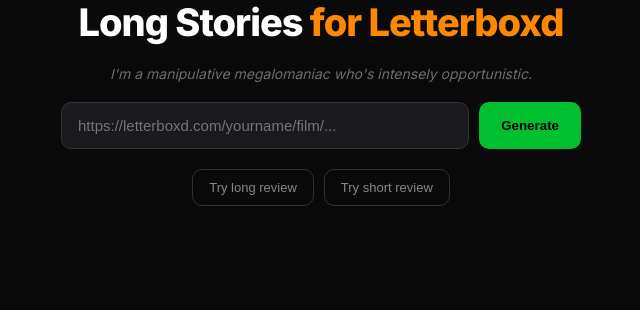
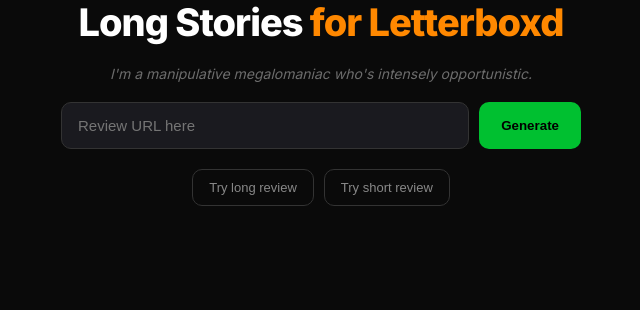
Before and after one commit to lennessyy/long-stories-letterboxd, a Flask app: page / in a window 1280 px wide. Shown: the part 298-608 px from the top of the page, without its empty margins (319-959 px from the left). Run offline with Flask 3, Linux system fonts and the light colour scheme; some libraries are stand-ins or nearby versions; some web fonts are replaced.

Commit message:
Update input placeholder to "Review URL here"
Co-Authored-By: Claude Opus 4.6 (1M context) <noreply@anthropic.com>

```diff
--- a/templates/index.html
+++ b/templates/index.html
@@ -103,7 +103,7 @@ function Landing({ onGenerate, loading, error }) {
       <p style={{ opacity: 0.4, fontStyle: "italic", fontSize: 14 }}>{tagline}</p>
       <div style={{ display: "flex", gap: 10, width: "100%", maxWidth: 520 }}>
         <input value={url} onChange={e => setUrl(e.target.value)}
-          placeholder="https://letterboxd.com/yourname/film/..."
+          placeholder="Review URL here"
           onKeyDown={e => e.key === "Enter" && url && onGenerate(url)}
           style={{ flex: 1, background: "#1a1a1f", border: "1px solid #333", borderRadius: 10, color: "#fff", fontSize: 15, padding: "14px 16px", outline: "none" }} />
         <button disabled={!url || loading} onClick={() => onGenerate(url)}
```
